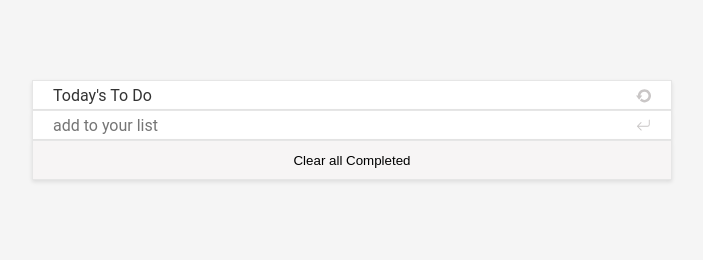
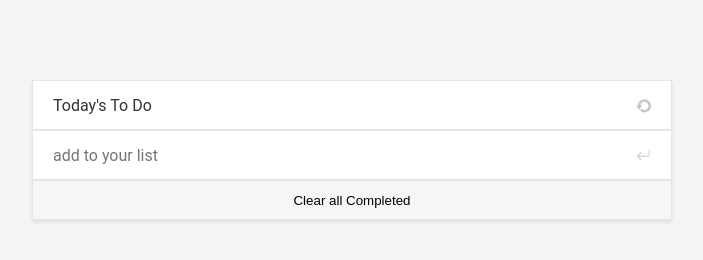
Before and after one commit to maaloum/To-do-list, a website built with webpack: page src/index.html in a window 1280 px wide. Shown: the whole page, without its empty margins (288-991 px from the left). Built offline with nearby package versions, Linux system fonts and the light colour scheme.

Commit message:
Add some styling

```diff
--- a/src/style.css
+++ b/src/style.css
@@ -25,7 +25,7 @@ body {
   justify-content: space-between;
   align-items: center;
   width: 50%;
-  height: 30px;
+  height: 50px;
   padding: 0 20px;
   background: #fff;
   border: 1px solid #e6e6e6;
@@ -48,6 +48,7 @@ body {
 
 .task {
   display: flex;
+  height: 50px;
   width: 100%;
   justify-content: space-between;
   align-items: center;
```
